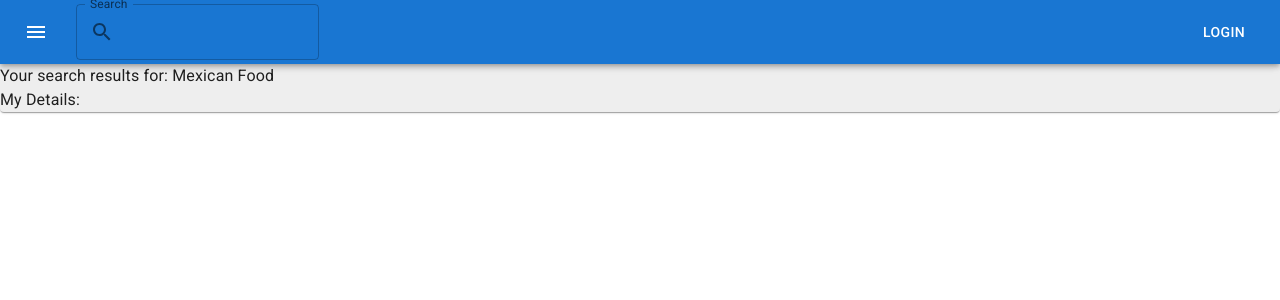
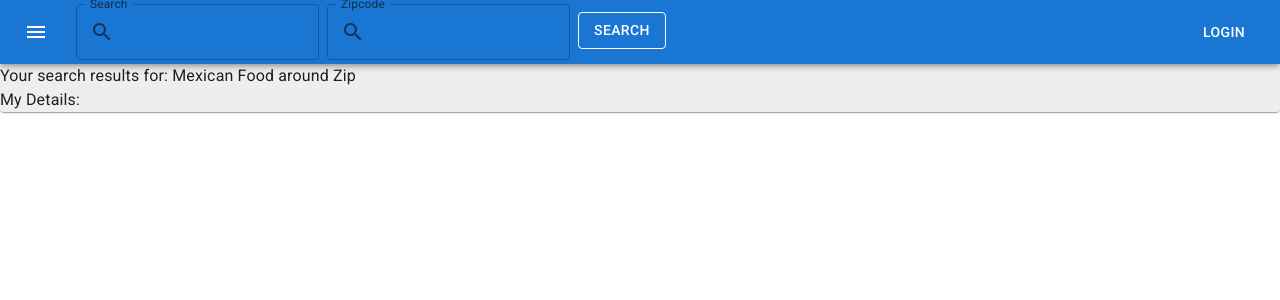
Before and after one commit to Swammered/food-test, a React (Create React App) app: page /detail in a window 1280 px wide. Shown: the top 300 px of the page. Built offline with nearby package versions, Linux system fonts and the light colour scheme; no server answers.

Commit message:
added zipcode search

```diff
--- a/src/components/Layout.js
+++ b/src/components/Layout.js
@@ -1,32 +1,26 @@
 import React, {useState, useEffect} from "react"
 import { AppBar,  Box, Button, IconButton, Toolbar, Typography, TextField, InputAdornment, Paper } from "@mui/material"
 import SearchIcon from '@mui/icons-material/Search';
-
 import Search from "../pages/Search"
 import MenuIcon from '@mui/icons-material/Menu'
 import Detail from "../pages/Detail";
-import {
-    BrowserRouter,
-    Routes,
-    Route,
-
-  } from "react-router-dom"
-
+import {BrowserRouter, Routes, Route} from "react-router-dom"
 import yelp from '../api/yelp'
 
 const Layout = () => {
     const [searchText, setSearchText] = useState("Mexican Food")
     const [results, setResults] = useState([])
+    const [searchZip, setZipText] = useState("Zip")
     const [restaurantId, setRestaurantId] = useState([])
 
-    const searchApi = async (term) => {
+    const searchApi = async (term, zip) => {
 
         try {
             //const response = await yelp('92688',term)
             //console.log(response.data.businesses)
             //setResults(response.data.businesses)
 
-            const response2 = await  fetch(`/api/yelp?location=92688&term=${term}`)
+            const response2 = await  fetch(`/api/yelp?location=${zip}&term=${term}`)
             const data = await response2.json()
             console.log(data.businesses)
             setResults(data.businesses)
@@ -37,13 +31,19 @@ const Layout = () => {
 
     useEffect(() => {
         //initialize
-        searchApi("Mexican Food")
+        searchApi("Mexican Food", "24416")
         //console.log("setRestaurantId",setRestaurantId)
     }, [])
 
-    const doSearch = (e) => {
-        setSearchText(e.target.value)
-        searchApi(e.target.value)
+    const doSearch = (term, zip) => {
+        console.log('trying to do the search:', term, zip)
+        searchApi(term, zip)
+    }
+    const setSearch = (e) => {
+        setSearchText(e)
+    }
+    const setZip = (e) => {
+        setZipText(e)
     }
 
 
@@ -65,13 +65,9 @@ const Layout = () => {
             </IconButton>
             <Typography variant="h6" component="div" sx={{ flexGrow: 1, alignContent: "center", alignItems: "center", justifyContent:"center" }}>
                 <TextField
-
-                    onKeyPress={(e) => {
-                        if (e.key === "Enter"){
-                            doSearch(e)
-                        }
+                    onChange={(e) => {
+                        setSearch(e.target.value)
                     }}
-
                     label="Search"
                     InputProps={{
                     startAdornment: (
@@ -82,19 +78,29 @@ const Layout = () => {
                     }}
                     variant="outlined"
                 />
-
-
+                <TextField
+                    onChange={(e) => {
+                        setZip(e.target.value)
+                    }}
+                    label="Zipcode"
+                    sx={{ml: 1}}
+                    InputProps={{
+                    startAdornment: (
+                        <InputAdornment position="start">
+                        <SearchIcon />
+                        </InputAdornment>
+                    ),
+                    }}
+                    variant="outlined"
+                />
+                <Button color="inherit"variant="outlined" sx={{ml: 1, mt: 1}} onClick={ () => doSearch(searchText, searchZip)}>Search</Button>
             </Typography>
-
-
-
-
             <Button color="inherit">Login</Button>
             </Toolbar>
         </AppBar>
     </Box>
     <Toolbar ></Toolbar>
-        <Typography>Your search results for: {searchText}</Typography>
+        <Typography>Your search results for: {searchText} around {searchZip}</Typography>
         <Routes>
             <Route exact path="/" element={<Search searchResults={results} setRestaurantId={setRestaurantId}/>} />
             <Route exact path="search" element={<Search searchResults={results} setRestaurantId={setRestaurantId}/>} />
--- a/src/components/searchResults.js
+++ b/src/components/searchResults.js
@@ -3,7 +3,7 @@ import { Grid, Typography,  Card, CardContent,CardMedia, CardActions, Button  }
 import {useNavigate} from 'react-router-dom';
 
 const SearchResults = ({searchTerm, resultList,  setRestaurantId }) => {
-    console.log("resultList",resultList)
+    //console.log("resultList",resultList)
     let navigate = useNavigate();
 
     const goToDetails = (restaurantId) => {
```
